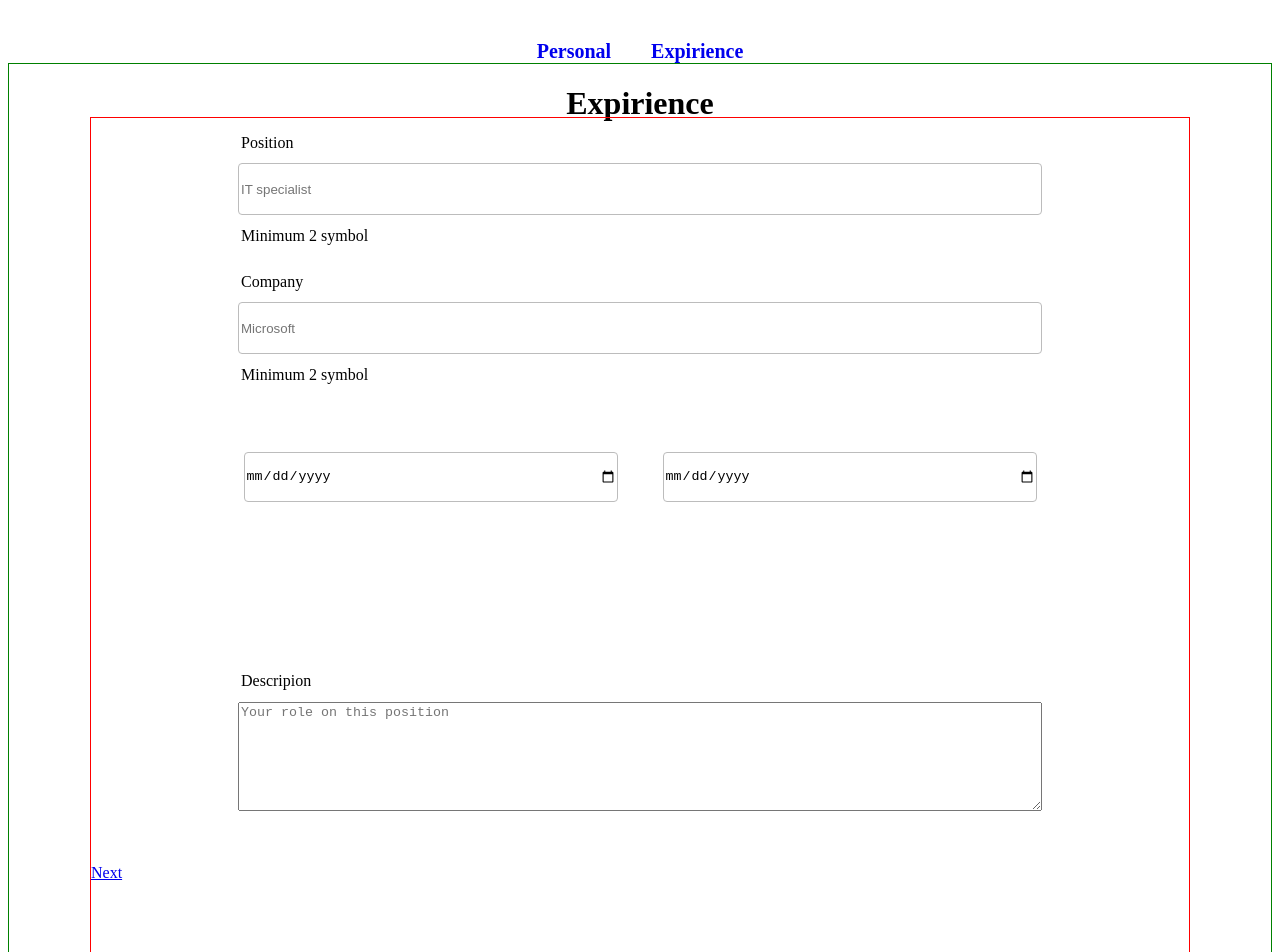
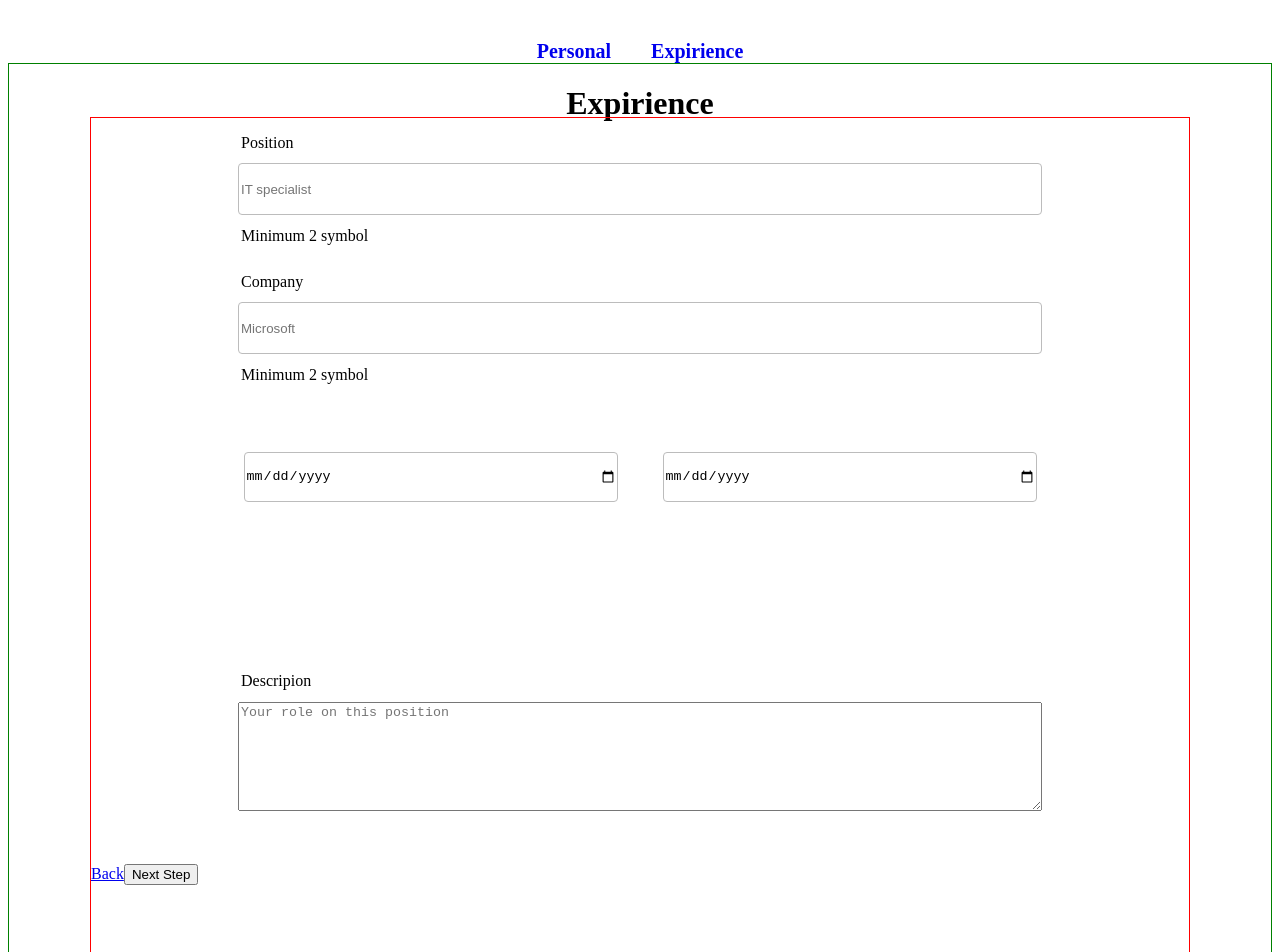
Before and after one commit to bladwing/cv-generator-v2.0, a React (Create React App) app: page /expirience in a window 1280 px wide. Shown: the top 952 px of the page. Built offline with nearby package versions, Linux system fonts and the light colour scheme.

Commit message:
refactoring code add button

```diff
--- a/src/components/components.scss
+++ b/src/components/components.scss
@@ -121,10 +121,5 @@
 
 
 
-    .Second-Side {
-        border: 1px solid blue;
-        width: 39%;
-        height: 90%;
-    }
 
 }
--- a/src/components/expirience/ExpInputs.jsx
+++ b/src/components/expirience/ExpInputs.jsx
@@ -43,7 +43,15 @@ const ExpInputs = () => {
             </tr>
           </thead>
         </table>
-        <Link to="/">Next</Link>
+
+
+        <div className="button-container">
+
+        <Link to="/">Back</Link>
+        <button>Next Step</button>
+        </div>
+
+
       </form>
     </div>
   );
--- a/src/components/personal/PerInputs.jsx
+++ b/src/components/personal/PerInputs.jsx
@@ -1,5 +1,4 @@
 import React from "react";
-import { Link } from "react-router-dom";
 
 const Inputs = () => {
   return (
@@ -10,12 +9,12 @@ const Inputs = () => {
             <tr className="Short-inputs-Container">
               <td className="Short-inputs-field">
                 <label htmlFor="">Name</label>
-                <input type="text" name="" id="" placeholder="John"/>
+                <input type="text" name="" id="" placeholder="John" />
                 <span>Minimum 2 symbol</span>
               </td>
               <td className="Short-inputs-field">
                 <label htmlFor="">LastName</label>
-                <input type="text" name="" id="" placeholder="Manson"/>
+                <input type="text" name="" id="" placeholder="Manson" />
                 <span>Minimum 2 symbol</span>
               </td>
             </tr>
@@ -24,7 +23,7 @@ const Inputs = () => {
                 <input type="file" name="" id="" />
               </td>
             </tr>
-            <tr >
+            <tr>
               <td className="Desctiption">
                 <label htmlFor="">Description</label>
                 <textarea type="text" name="" id="" />
@@ -33,36 +32,24 @@ const Inputs = () => {
             <tr>
               <td className="Long-inputs-field">
                 <label htmlFor="">Email</label>
-                <input
-                  type="email"
-                  name=""
-                  id=""
-
-                />
+                <input type="email" name="" id="" />
                 <span>minimum 2 symbol</span>
               </td>
-              </tr>
-              <tr >
+            </tr>
+            <tr>
               <td className="Long-inputs-field">
                 <label htmlFor="">Phone</label>
-                <input
-                  type="text"
-                  name=""
-                  id=""
-                />
+                <input type="text" name="" id="" />
                 <span>minimum 2 symbol</span>
               </td>
-
-
-
             </tr>
             <tr>
               <td></td>
             </tr>
           </thead>
         </table>
+        <button>Next Step</button>
       </form>
-      <Link to="/expirience">Next</Link>
     </div>
   );
 };
--- /dev/null
+++ b/src/components/preview.scss
@@ -0,0 +1,6 @@
+
+    .Second-Side {
+        border: 1px solid blue;
+        width: 39%;
+        height: 90%;
+    }
```
Also changed, not shown: src/App.js (+18 -20 lines), src/components/personal/Personal.jsx (+10 -12 lines).
